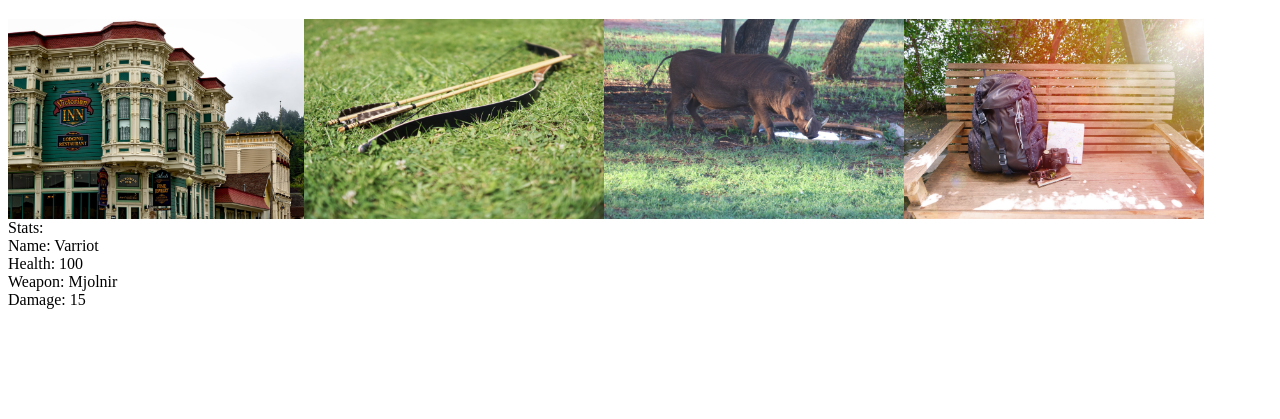
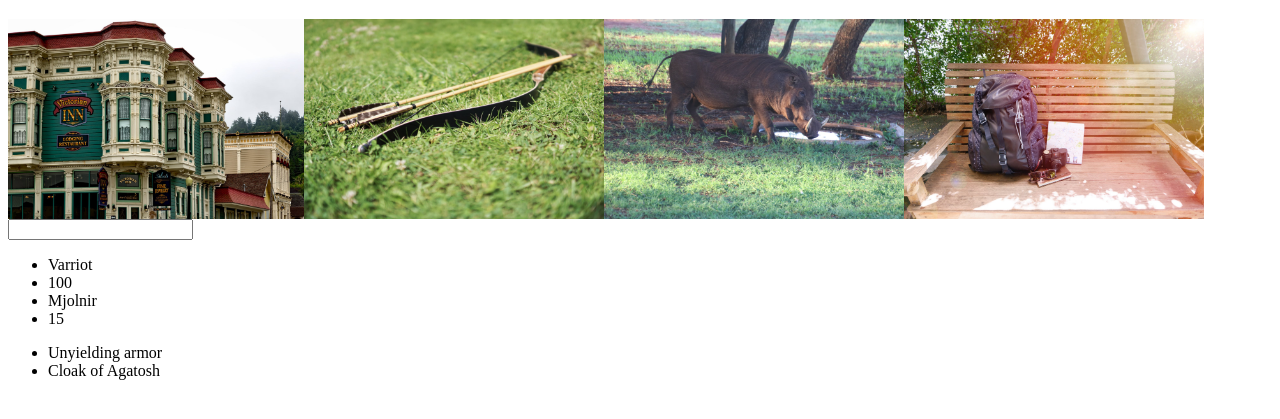
Before and after one commit to emilhellblom/homework-week1, a plain HTML site: page index.html in a window 1280 px wide. Shown: the part 61-480 px from the top of the page. Drawn offline with Linux system fonts and the light colour scheme.

Commit message:
Final touches

```diff
--- a/styles.css
+++ b/styles.css
@@ -1,8 +1,10 @@
 div {
   display: flex;
+  animation-fill-mode: forwards;
 }
 
 img {
+  animation-fill-mode: forwards;
   justify-content: center;
   height: 200px;
   width: auto;
--- a/your_javascript_here.js
+++ b/your_javascript_here.js
@@ -1,5 +1,5 @@
 // Variables
-var  hero = {
+var hero = {
   name: 'Varriot',
   heroic: true,
   inventory: ['Unyielding armor', 'Cloak of Agatosh'],
@@ -12,13 +12,11 @@ var  hero = {
 // Game logic
 function rest(creature) {
   creature.health = 10;
-  console.log('checking rest function', creature)
   return creature
 }
 
 function pickUpItem(creature, item) {
   creature.inventory.push(item);
-  console.log('checking pickUpItem function', creature)
   return creature
 }
 
@@ -30,7 +28,6 @@ function dealDamage(attacker, defender) {
 function equipWeapon(creature, index) {
   creature.weapon = creature.inventory[index];
   creature.inventory.pop(index);
-  console.log('checking equipWeapon function', creature.inventory, creature.weapon)
   return creature
 }
 
@@ -49,38 +46,97 @@ function doBattle(heroicCreature, creature) {
     return heroicCreature
   }
 }
-// UI
+
+function displayStats(creature) {
+  var ul = document.createElement('ul')
+  var body = document.querySelector('body')
+  var name = document.createElement('li')
+  var arr = ['name', 'health', 'weapon']
+  ul.setAttribute('id', 'stats-list')
+
+  for (var item in creature) {
+    if (arr.includes(item)) {
+      var li = document.createElement('li');
+      if (item === 'weapon') {
+        var text = document.createTextNode(creature[item]['damage'])
+        var li2 = document.createElement('li')
+        var text2 = document.createTextNode(creature[item]['type'])
+        li2.appendChild(text2)
+        ul.appendChild(li2)
+      } else {
+        var text = document.createTextNode(creature[item]);
+      }
+      li.appendChild(text)
+      ul.appendChild(li)
+    }
+  }
+  body.appendChild(ul);
+}
+
+function displayInventory(creature) {
+  var i = 0;
+  var body = document.querySelector('body')
+  var ul = document.createElement('ul')
+  let text = document.createTextNode('Inventory:')
+
+  while (i < creature.inventory.length) {
+    var li = document.createElement('li')
+    if (typeof creature.inventory[i] === "object") {
+      var content = document.createTextNode(creature.inventory[i].type)
+    } else {
+    var content = document.createTextNode(creature.inventory[i])
+  }
+    li.appendChild(content)
+    ul.appendChild(li)
+    i++;
+  }
+  body.appendChild(ul)
+}
+
+function updateStats() {
+  displayStats(hero);
+  displayInventory(hero);
+}
+
+function updateName(e) {
+  e.preventDefault();
+  hero.name = e.target.value
+  updateStats();
+}
+
+//UI
+
 var div = document.createElement('div')
 var image = document.createElement('img')
 var body = document.querySelector('body')
 body.appendChild(div)
 div.appendChild(image)
 document.getElementsByTagName('img')[0].setAttribute('src', 'inn.jpeg')
-document.getElementsByTagName('img')[0].setAttribute('onclick', 'rest(hero)')
-
+document.getElementsByTagName('img')[0].setAttribute('onclick', 'rest(hero), updateStats()')
 var image2 = document.createElement('img')
 div.appendChild(image2)
 document.getElementsByTagName('img')[1].setAttribute('src', 'bow.jpeg')
-document.getElementsByTagName('img')[1].setAttribute('onclick', 'pickUpItem(hero, {type: "Bow", damage:"9"})')
+document.getElementsByTagName('img')[1].setAttribute('onclick', 'pickUpItem(hero, {type: "Bow", damage:"9"}), updateStats()')
 
 var image3 = document.createElement('img')
 div.appendChild(image3)
 document.getElementsByTagName('img')[2].setAttribute('src', 'boar.jpeg')
-document.getElementsByTagName('img')[2].setAttribute('onclick', 'doBattle(hero, {health: 5, weapon: {type: "tusk", damage: "4"}})')
+document.getElementsByTagName('img')[2].setAttribute('onclick', 'doBattle(hero, {health: 50, weapon: {type: "tusk", damage: "4"}}), updateStats()')
 
 var image4 = document.createElement('img')
 div.appendChild(image4)
 document.getElementsByTagName('img')[3].setAttribute('src', 'backpack.jpeg')
-document.getElementsByTagName('img')[3].setAttribute('onclick', 'equipWeapon(hero, window.prompt("What is the index of the item that you want to equip?"))')
+document.getElementsByTagName('img')[3].setAttribute('onclick', 'equipWeapon(hero, window.prompt("What is the index of the item that you want to equip?")), updateStats()')
 
-function displayStats(char) {
-    document.write('Stats:' + '<br />')
-    document.write('Name: ' + char.name + '<br />')
-    document.write('Health: ' + char.health + '<br />')
-    document.write('Weapon: ' + char.weapon.type + '<br />')
-    document.write('Damage: ' + char.weapon.damage + '<br />')
-}
+var input = document.createElement('input')
+var button = document.createElement('button')
+var form = document.createElement('form')
+input.setAttribute('type', 'text')
+input.setAttribute('onchange', 'updateName(event)')
+form.appendChild(input)
+body.appendChild(form)
 
 
 
 displayStats(hero)
+displayInventory(hero)
```
Also changed, not shown: 1 other file.
